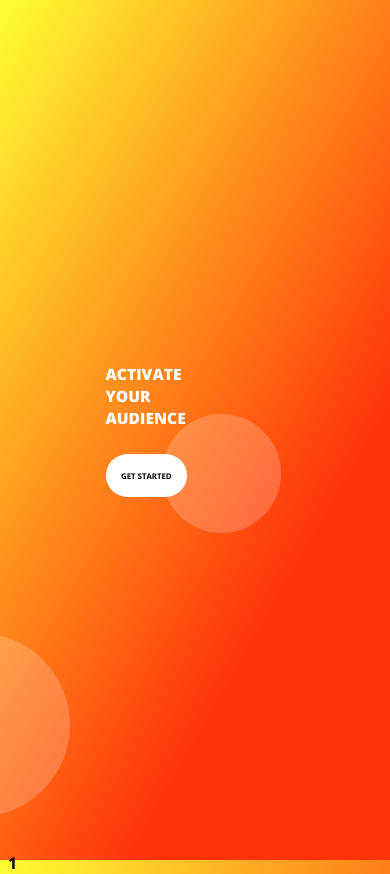
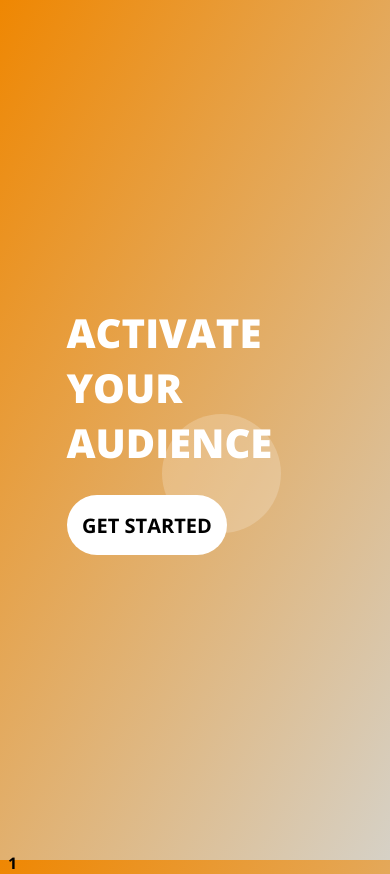
Before and after one commit to Jahonay/testpr, a PHP site: page /index.php?reset=1 in a window 390 px wide. Run offline with PHP 8.4, Linux system fonts and the light colour scheme; the visitor is signed in with stand-in values (Sample User, id 1).

Commit message:
Add files via upload

```diff
--- a/index.php
+++ b/index.php
@@ -18,6 +18,7 @@
                 height:100vh;
                 overflow:hidden;
                 background:linear-gradient(120deg, rgba(255,255,0,.8), rgba(255,50,10,1) 70.71%);
+
             }
             .wrapper{
                 width:100%;
@@ -28,7 +29,6 @@
             {
                 position:absolute;
                 inset:0px;
-                z-index:-20;
             }
             .container
             {
@@ -38,6 +38,8 @@
                 display:inline-flex;
                 flex-direction:column;
                 overflow:visible;
+                position:relative;
+                z-index: 10;
             }
             header
             {
@@ -53,7 +55,7 @@
                 padding: 2vh 4vw;
                 border-radius:50px;
                 border:none;
-                font-size:2vw;
+                font-size:2vw;]
                 font-weight:700;
                 margin:25px 0px;
                 width:fit-content;
@@ -66,6 +68,23 @@
             {
                 transform:scale(1.1);
                 background-color:lavender;
+            }
+
+            @media screen and (max-width: 900px) {
+
+                header
+                {
+                    font-size:2.5em;
+                }
+                button
+                {
+                    font-size:1.25em;
+                }
+                .container
+                {
+                    width:70vw;
+                }
+
             }
 
 
@@ -83,7 +102,7 @@
                     GET STARTED
                 </button>
             </div>
-            <div class="bg">
+            <div class="bg" id="bg">
             </div>
         </div>
         <?php
@@ -91,6 +110,13 @@
             //create circles of random sizes for each session visit
             //they have absolute position and have random distances
             //away from top and right
+            //reset session count to 0
+            $reset=htmlspecialchars($_GET["reset"]);
+            echo $reset;
+            if($reset == "1"){
+                $_SESSION['count']=0;
+
+            }
             for($x = 0; $x <= $_SESSION['count']; $x++)
             {
 
@@ -107,7 +133,7 @@
                 right:${ran2}vw;
                 border-radius:50%;
                 position:absolute;
-                z-index:-10;
+                z-index:0;
                 '>";
                 echo "</div>";
             }
@@ -121,12 +147,7 @@
             {
             $_SESSION['count'] = 0;
             }
-            //reset session count to 0
-            $reset=htmlspecialchars($_GET["reset"]);
-            echo $reset;
-            if($reset == "1"){
-                $_SESSION['count']=0;
-            }
+
 
 
         ?>
@@ -135,8 +156,6 @@
     <script >
         //set 6 variables between 0 and 255
         //create gradient using variables
-        function rGradient()
-        {
         const r1 = Math.round(Math.random() * 255);
         const g1 = Math.round(Math.random() * 255);
         const b1 = Math.round(Math.random() * 255);
@@ -144,6 +163,39 @@
         const g2 = Math.round(Math.random() * 255);
         const b2 = Math.round(Math.random() * 255);
         document.body.style.background = `linear-gradient(120deg, rgba(${r1},${g1},${b1},1), rgba(${r2},${g2},${b2},1))`;
+
+        //fade function, sets the opacity .1 lower every tenth of a second
+        function fadeOutEffect()
+        {
+            var fadeTarget = document.getElementById("bg");
+            var fadeEffect = setInterval(function () {
+            if (!fadeTarget.style.opacity)
+            {
+                fadeTarget.style.opacity = 1;
+            }
+            if (fadeTarget.style.opacity > 0)
+            {
+                fadeTarget.style.opacity -= 0.1;
+            } else
+            {
+                clearInterval(fadeEffect);
+            }
+            }, 100);
+        }
+
+        function rGradient()
+        {
+        var body = document.getElementById("body");
+        document.getElementById("bg").style.cssText=body.style.cssText;
+        fadeOutEffect();
+        const r1 = Math.round(Math.random() * 255);
+        const g1 = Math.round(Math.random() * 255);
+        const b1 = Math.round(Math.random() * 255);
+        const r2 = Math.round(Math.random() * 255);
+        const g2 = Math.round(Math.random() * 255);
+        const b2 = Math.round(Math.random() * 255);
+        document.body.style.background = `linear-gradient(120deg, rgba(${r1},${g1},${b1},1), rgba(${r2},${g2},${b2},1))`;
+
         }
 
 
```
